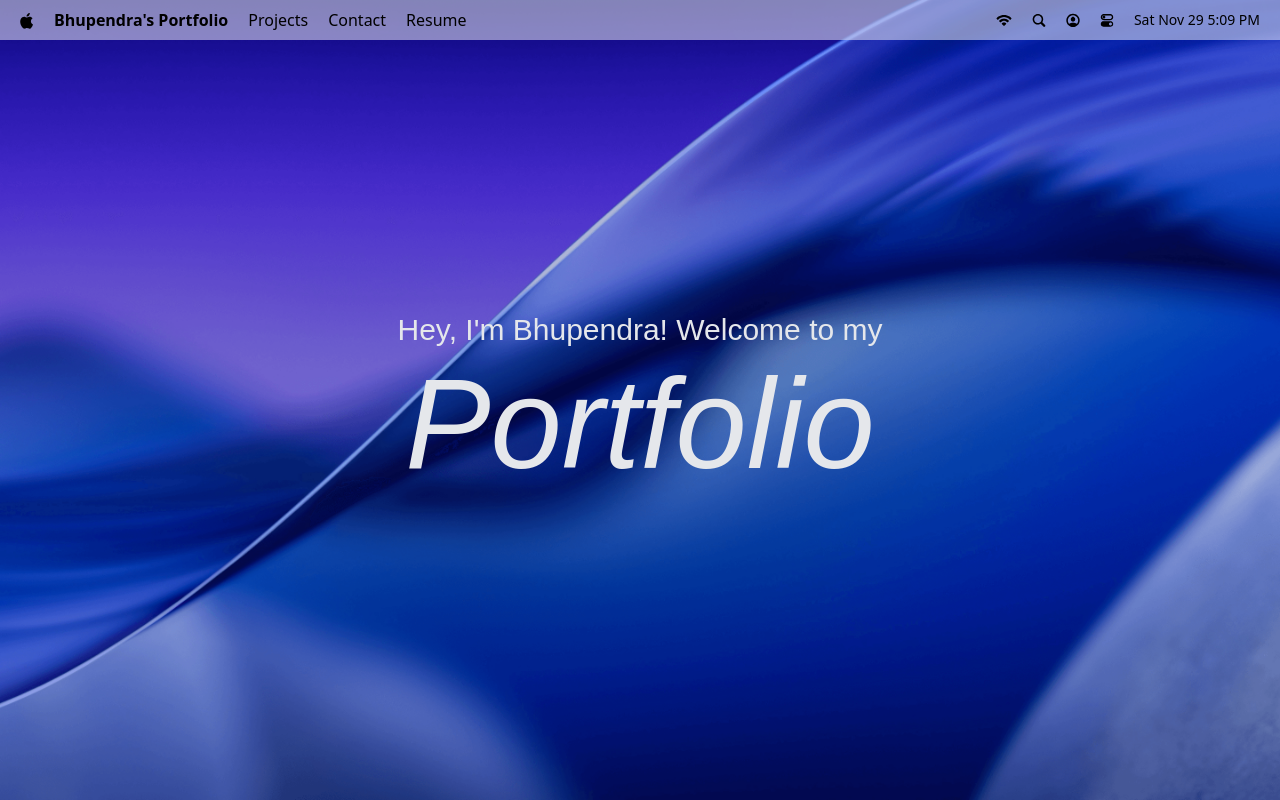
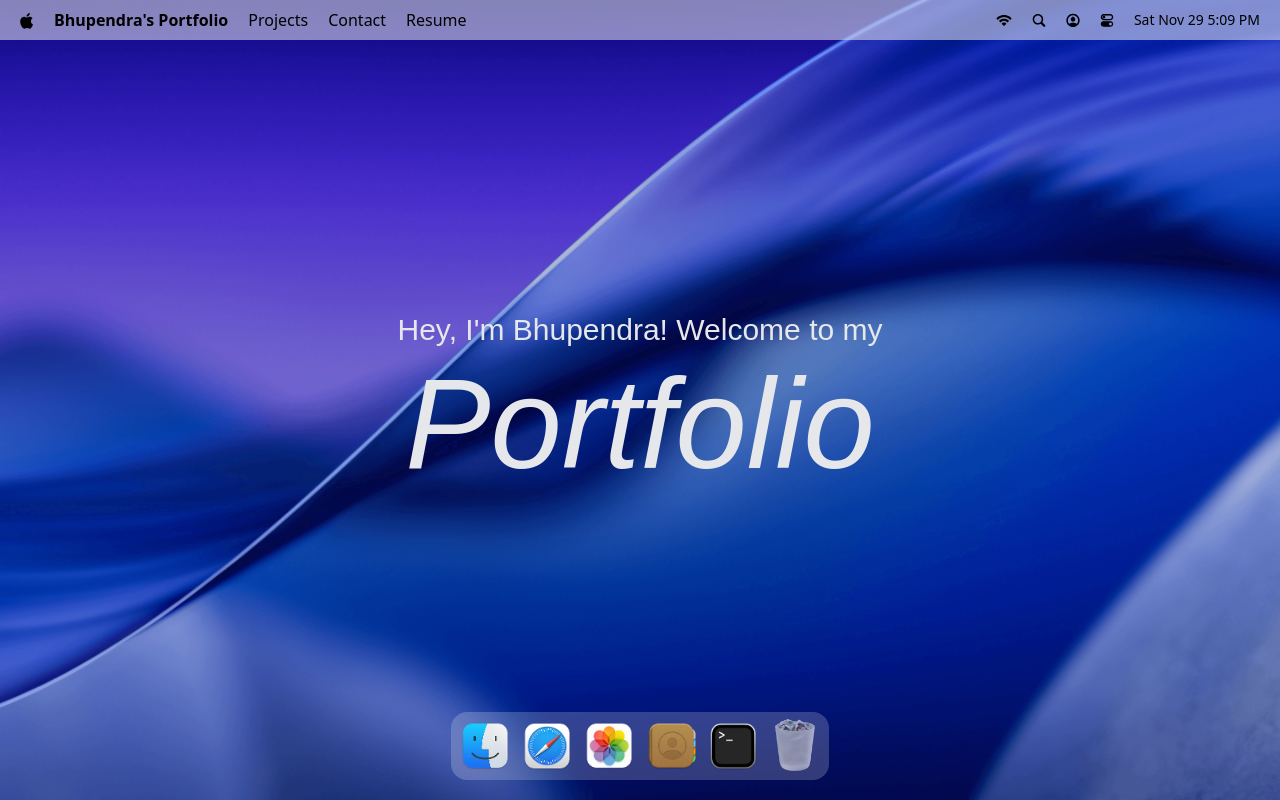
Before and after one commit to BhupendraLute/macos-portfolio-reactjs, a React (Vite) app: page / in a window 1280 px wide. Built offline with nearby package versions, Linux system fonts and the light colour scheme; a web font is replaced by a local one.

Commit message:
implement dock presentation

```diff
--- a/package.json
+++ b/package.json
@@ -17,6 +17,7 @@
     "lucide-react": "^0.554.0",
     "react": "^19.2.0",
     "react-dom": "^19.2.0",
+    "react-tooltip": "^5.30.0",
     "tailwindcss": "^4.1.17"
   },
   "devDependencies": {
--- a/src/App.jsx
+++ b/src/App.jsx
@@ -1,4 +1,4 @@
-import { Navbar, Welcome } from "#components"
+import { Dock, Navbar, Welcome } from "#components"
 
 const App = () => {
 
@@ -6,6 +6,7 @@
     <main>
       <Navbar />
       <Welcome />
+      <Dock />
     </main>
   )
 }
--- /dev/null
+++ b/src/components/Dock.jsx
@@ -0,0 +1,88 @@
+import { useRef } from "react";
+import { Tooltip } from "react-tooltip";
+
+import { dockApps } from "#constants";
+import { useGSAP } from "@gsap/react";
+import gsap from "gsap";
+
+const Dock = () => {
+	const dockRef = useRef(null);
+
+	useGSAP(() => {
+		const dock = dockRef.current;
+		if (!dock) return () => {};
+
+		const icons = dock.querySelectorAll(".dock-icon");
+
+		const animateIcons = (mouseX) => {
+			const { left } = dock.getBoundingClientRect();
+			icons.forEach((icon) => {
+				const { left: iconLeft, width } = icon.getBoundingClientRect();
+				const center = iconLeft - left + width / 2;
+				const distance = Math.abs(mouseX - center);
+				const intensity = Math.exp(-(distance ** 2) / 2000);
+				gsap.to(icon, {
+					scale: 1 + intensity * 0.25,
+                    y: -15 * intensity,
+					duration: 0.2,
+					ease: "power1.out",
+				});
+			});
+		};
+		const handleMouseMove = (e) => {
+			const { left } = dock.getBoundingClientRect();
+			animateIcons(e.clientX - left);
+		};
+
+		const resetIcons = () =>
+			icons.forEach((icon) =>
+				gsap.to(icon, {
+					scale: 1,
+					y: 0,
+					duration: 0.3,
+					ease: "power1.out",
+				})
+			);
+
+        dock.addEventListener("mousemove", handleMouseMove);
+        dock.addEventListener("mouseleave", resetIcons);
+
+        return () => {
+            dock.removeEventListener("mousemove", handleMouseMove);
+            dock.removeEventListener("mouseleave", resetIcons);
+        };
+	}, []);
+
+	const toggleApp = (id) => {};
+
+	return (
+		<section id="dock">
+			<div ref={dockRef} className="dock-container">
+				{dockApps.map(({ id, name, icon, canOpen }) => (
+					<div key={id} className="relative flex justify-center">
+						<button
+							type="button"
+							className="dock-icon"
+							aria-label={name}
+							data-tooltip-id={"dock-tooltip"}
+							data-tooltip-content={name}
+							data-tooltip-delay-show={150}
+							disabled={!canOpen}
+							onClick={() => toggleApp({ id, canOpen })}
+						>
+							<img
+								src={`/images/${icon}`}
+								alt={name}
+								loading="lazy"
+								className={canOpen ? "" : "opacity-60"}
+							/>
+						</button>
+					</div>
+				))}
+				<Tooltip id="dock-tooltip" place="top" className="tooltip" />
+			</div>
+		</section>
+	);
+};
+
+export default Dock;
--- a/src/components/index.js
+++ b/src/components/index.js
@@ -1,4 +1,5 @@
 import Navbar from "./Navbar";
 import Welcome from "./Welcome";
+import Dock from "./Dock";
 
-export { Navbar, Welcome };
+export { Navbar, Welcome, Dock };
```
Also changed, not shown: 1 other file (tests, documents, lock files or other folders).
